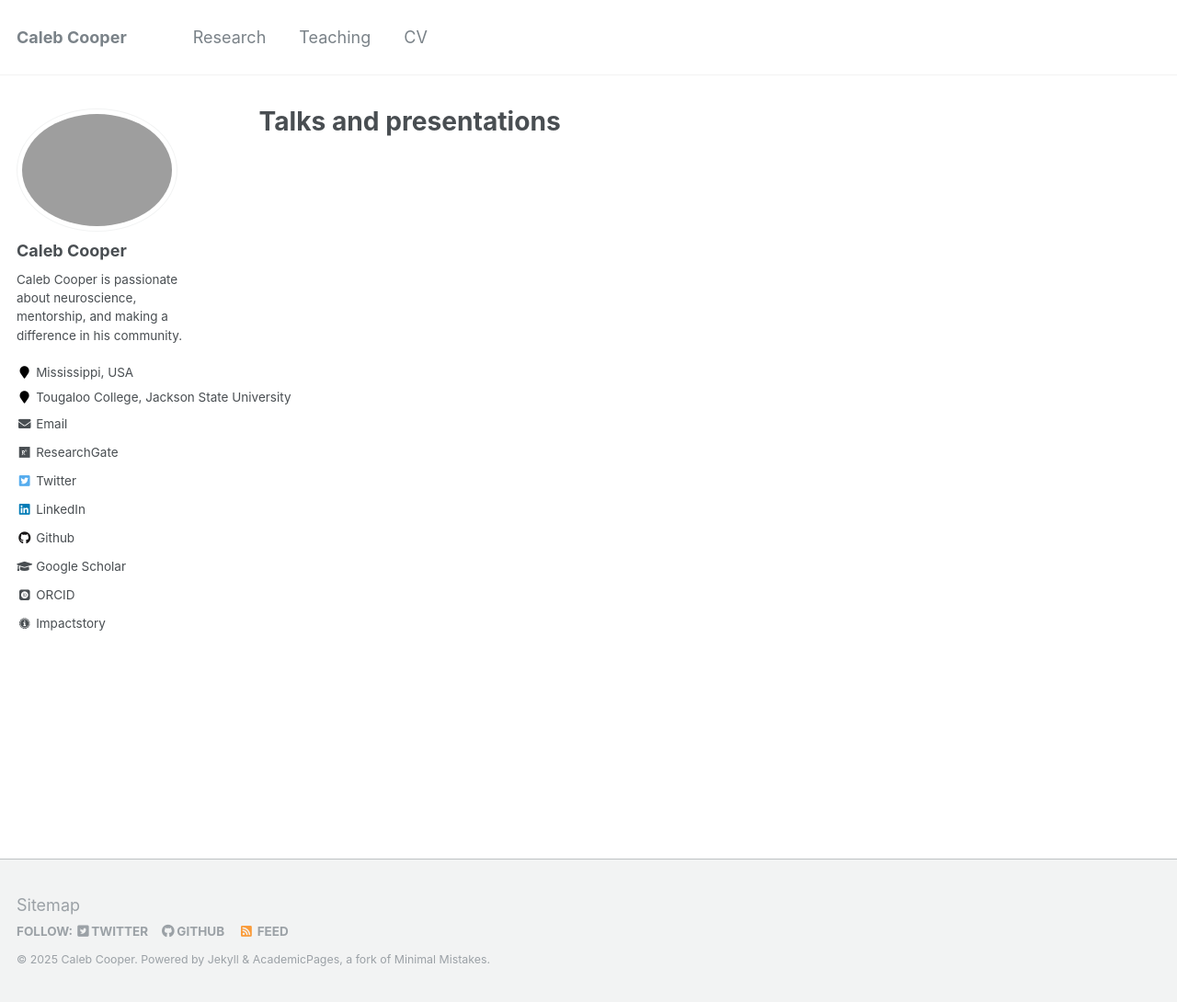
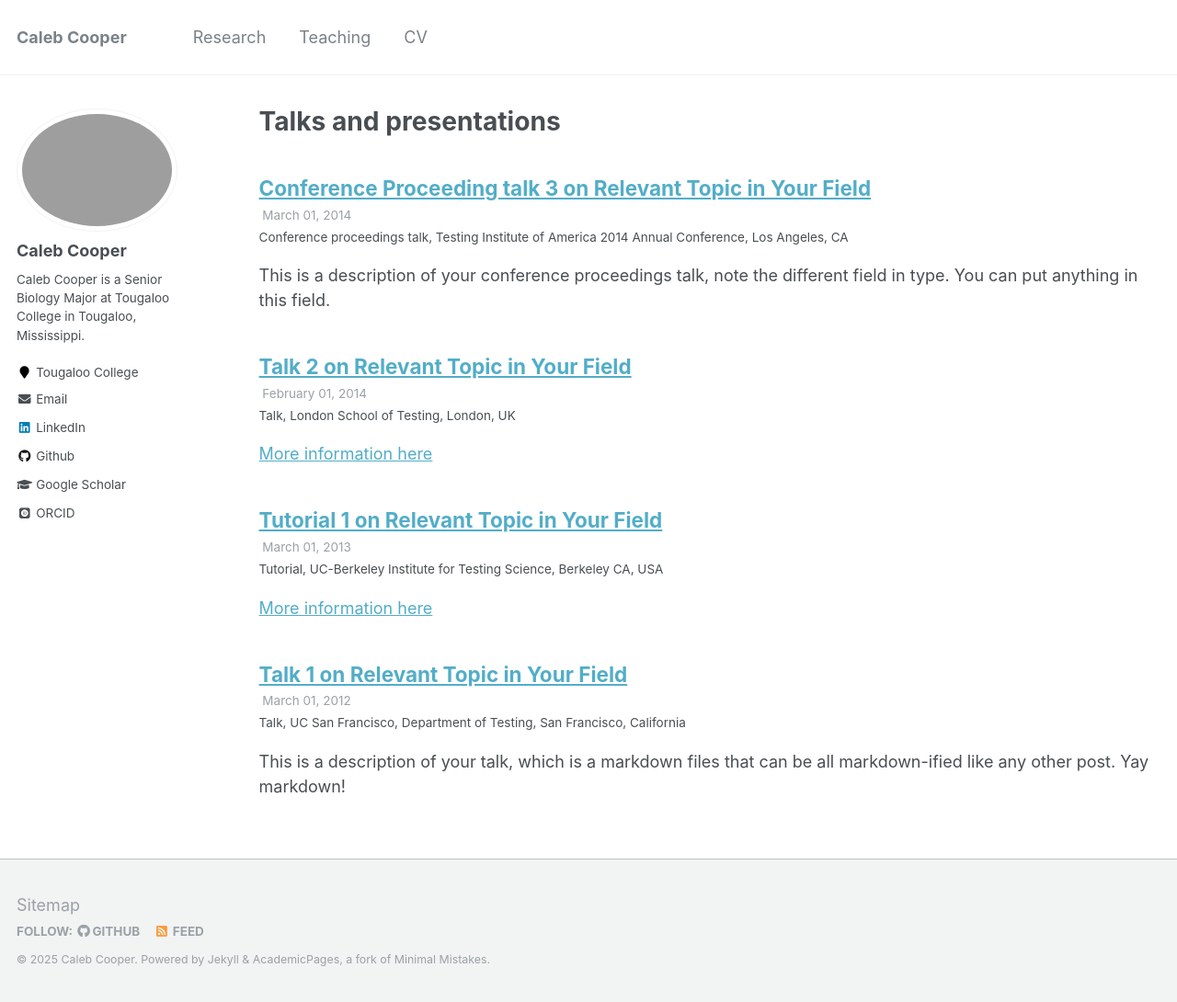
Before and after one commit to cbcoop/coopercaleb.github.io, a Jekyll site: the page built from _pages/talks.html, in a window 1280 px wide and 1090 px high. Shown: the whole window at 92% size. Built offline with Jekyll 4.4.1, drawn with Linux system fonts in a browser that asks for light colours; some web fonts are replaced; part of the change alters nothing that is shown.

Commit message:
small change

```diff
--- a/_config.yml
+++ b/_config.yml
@@ -5,27 +5,34 @@
 # For technical reasons, this file is *NOT* reloaded automatically when you use
 # `jekyll serve`. If you change this file, please restart the server process.
 
-
 # Site Settings
 locale                   : "en-US"
 title                    : "Caleb Cooper"
 title_separator          : "-"
 name                     : &name "Caleb Cooper"
-description              : &description "Personal page and portfolio of Caleb Cooper, focused on neuroscience, research, and community mentorship."
-url                      : https://cbcoop.github.io
-baseurl                  : "" # the subpath of your site
-repository               : "cbcoop/cbcoop.github.io"
-teaser                   : "500x300.png" # Replace with your custom teaser image
-breadcrumbs              : false
+description              : &description "personal description"
+url                      : https://cbortner.github.io # the base hostname & protocol for your site e.g. "https://mmistakes.github.io"
+baseurl                  : "" # the subpath of your site, e.g. "/blog"
+repository               : "cbortner/cbortner.github.io"
+teaser                   :  # filename of teaser fallback teaser image placed in /images/, .e.g. "500x300.png"
+breadcrumbs              : false # true, false (default)
 words_per_minute         : 160
 future                   : true
-read_more                : "disabled"
-talkmap_link             : false
+read_more                : "disabled" # if enabled, adds "Read more" links to excerpts
+talkmap_link             : false #change to true to add link to talkmap on talks page
 comments:
-  provider               : false
+  provider               : # false (default), "disqus", "discourse", "facebook", "google-plus", "staticman", "custom"
+  disqus:
+    shortname            :
+  discourse:
+    server               : # https://meta.discourse.org/t/embedding-discourse-comments-via-javascript/31963 , e.g.: meta.discourse.org
+  facebook:
+    appid                :
+    num_posts            : # 5 (default)
+    colorscheme          : # "light" (default), "dark"
 staticman:
   allowedFields          : ['name', 'email', 'url', 'message']
-  branch                 : "gh-pages"
+  branch                 : "gh-pages" # "master", "gh-pages"
   commitMessage          : "New comment."
   filename               : comment-{@timestamp}
   format                 : "yml"
@@ -38,42 +45,77 @@ staticman:
     date:
       type               : "date"
       options:
-        format           : "iso8601"
+        format           : "iso8601" # "iso8601" (default), "timestamp-seconds", "timestamp-milliseconds"
 atom_feed:
   path                   : # blank (default) uses feed.xml
 
 # SEO Related
-google_site_verification : "your-google-site-verification-code"
-bing_site_verification   : "your-bing-site-verification-code"
+google_site_verification :
+bing_site_verification   :
+alexa_site_verification  :
+yandex_site_verification :
 
 # Social Sharing
 twitter:
-  username               : "cbcoop"
+  username               : &twitter
 facebook:
   username               :
-og_image                 : "500x300.png" # Your social sharing image
+  app_id                 :
+  publisher              :
+og_image                 :  # Open Graph/Twitter default site image
+# For specifying social profiles
+# - https://developers.google.com/structured-data/customize/social-profiles
+social:
+  type                   : # Person or Organization (defaults to Person)
+  name                   : # If the user or organization name differs from the site's name
+  links: # An array of links to social media profiles
+
 
 # Analytics
 analytics:
-  provider               :  "google-universal"
+  provider               :  "google-universal" # false (default), "google", "google-universal", "custom"
   google:
-    tracking_id          : "UA-XXXXXXXXX-X"
+    tracking_id          :
+
 
 # Site Author
 author:
   name             : "Caleb Cooper"
-  avatar           : "caleb-avatar.jpg"
-  bio              : "Caleb Cooper is passionate about neuroscience, mentorship, and making a difference in his community."
-  location         : "Mississippi, USA"
-  employer         : "Tougaloo College, Jackson State University"
-  googlescholar    : "https://scholar.google.com/citations?user=your-google-scholar-id"
-  email            : "cbcoop@tougaloo.edu"
-  github           : "cbcoop"
-  linkedin         : "https://www.linkedin.com/in/caleb-cooper"
+  avatar           : "picture.jpeg"
+  bio              : "Caleb Cooper is a Senior Biology Major at Tougaloo College in Tougaloo, Mississippi."
+  location         : #"CSU Stanislaus"
+  employer         : "Tougaloo College"
+  pubmed           : #"https://www.ncbi.nlm.nih.gov/pubmed/?term=john+snow"
+  googlescholar    : "http://https://scholar.google.com/citations?user=cxfkHa8AAAAJ&hl=en"
+  email            : "ccoooper@student.tougaloo.edu"
+  researchgate     :  #example: "https://www.researchgate.net/profile/yourprofile"
+  uri              :
+  bitbucket        :
+  codepen          :
+  dribbble         :
+  flickr           :
+  facebook         :
+  foursquare       :
+  github           : ""
+  google_plus      :
+  keybase          :
+  instagram        :
+  impactstory      : #"https://profiles.impactstory.org/u/xxxx-xxxx-xxxx-xxxx"
+  lastfm           :
+  linkedin         : "https://www.linkedin.com/in/cash-bortner-585380285/"
   orcid            : "http://orcid.org/0000-0002-8471-5569"
-  twitter          : "cbcoop"
-  researchgate     : "https://www.researchgate.net/profile/Caleb-Cooper"
-  impactstory      : "https://profiles.impactstory.org/u/caleb-cooper"
+  pinterest        :
+  soundcloud       :
+  stackoverflow    : # http://stackoverflow.com/users/123456/username
+  steam            :
+  tumblr           :
+  twitter          : #"replacethistwitterhandle"
+  vine             :
+  weibo            :
+  xing             :
+  youtube          :
+  wikipedia        :
+
 
 # Reading Files
 include:
@@ -104,10 +146,117 @@ exclude:
   - package.json
   - tmp
   - vendor
+keep_files:
+  - .git
+  - .svn
+encoding: "utf-8"
+markdown_ext: "markdown,mkdown,mkdn,mkd,md"
+
+
+# Conversion
+markdown: kramdown
+highlighter: rouge
+lsi: false
+excerpt_separator: "\n\n"
+incremental: false
+
+
+# Markdown Processing
+kramdown:
+  input: GFM
+  hard_wrap: false
+  auto_ids: true
+  footnote_nr: 1
+  entity_output: as_char
+  toc_levels: 1..6
+  smart_quotes: lsquo,rsquo,ldquo,rdquo
+  enable_coderay: false
+
+
+# Collections
+collections:
+  teaching:
+    output: true
+    permalink: /:collection/:path/
+  publications:
+    output: true
+    permalink: /:collection/:path/
+  portfolio:
+    output: true
+    permalink: /:collection/:path/
+  talks:
+    output: true
+    permalink: /:collection/:path/
+
+
+# Defaults
+defaults:
+  # _posts
+  - scope:
+      path: ""
+      type: posts
+    values:
+      layout: single
+      author_profile: true
+      read_time: true
+      comments: true
+      share: true
+      related: true
+  # _pages
+  - scope:
+      path: ""
+      type: pages
+    values:
+      layout: single
+      author_profile: true
+  # _teaching
+  - scope:
+      path: ""
+      type: teaching
+    values:
+      layout: single
+      author_profile: true
+      share: true
+      comments: true
+  # _publications
+  - scope:
+      path: ""
+      type: publications
+    values:
+      layout: single
+      author_profile: true
+      share: true
+      comments: true
+  # _portfolio
+  - scope:
+      path: ""
+      type: portfolio
+    values:
+      layout: single
+      author_profile: true
+      share: true
+      comment: true
+  # _talks
+  - scope:
+      path: ""
+      type: talks
+    values:
+      layout: talk
+      author_profile: true
+      share: true
+
+# Sass/SCSS
+sass:
+  sass_dir: _sass
+  style: compressed # http://sass-lang.com/documentation/file.SASS_REFERENCE.html#output_style
+
 
 # Outputting
 permalink: /:categories/:title/
-timezone: America/Chicago
+# paginate: 5 # amount of posts to show
+# paginate_path: /page:num/
+timezone: America/Los_Angeles # http://en.wikipedia.org/wiki/List_of_tz_database_time_zones
+
 
 # Plugins
 plugins:
@@ -116,6 +265,7 @@ plugins:
   - jekyll-gist
   - jekyll-feed
   - jekyll-redirect-from
+# mimic GitHub Pages with --safe
 whitelist:
   - jekyll-paginate
   - jekyll-sitemap
@@ -123,15 +273,38 @@ whitelist:
   - jekyll-feed
   - jemoji
 
+
 # Archives
+#  Type
+#  - GitHub Pages compatible archive pages built with Liquid ~> type: liquid (default)
+#  - Jekyll Archives plugin archive pages ~> type: jekyll-archives
+#  Path (examples)
+#  - Archive page should exist at path when using Liquid method or you can
+#    expect broken links (especially with breadcrumbs enabled)
+#  - <base_path>/tags/my-awesome-tag/index.html ~> path: /tags/
+#  - <base_path/categories/my-awesome-category/index.html ~> path: /categories/
+#  - <base_path/my-awesome-category/index.html ~> path: /
 category_archive:
   type: liquid
   path: /categories/
 tag_archive:
   type: liquid
   path: /tags/
+# https://github.com/jekyll/jekyll-archives
+# jekyll-archives:
+#   enabled:
+#     - categories
+#     - tags
+#   layouts:
+#     category: archive-taxonomy
+#     tag: archive-taxonomy
+#   permalinks:
+#     category: /categories/:name/
+#     tag: /tags/:name/
+
 
 # HTML Compression
+# - http://jch.penibelst.de/
 compress_html:
   clippings: all
   ignore:
```
